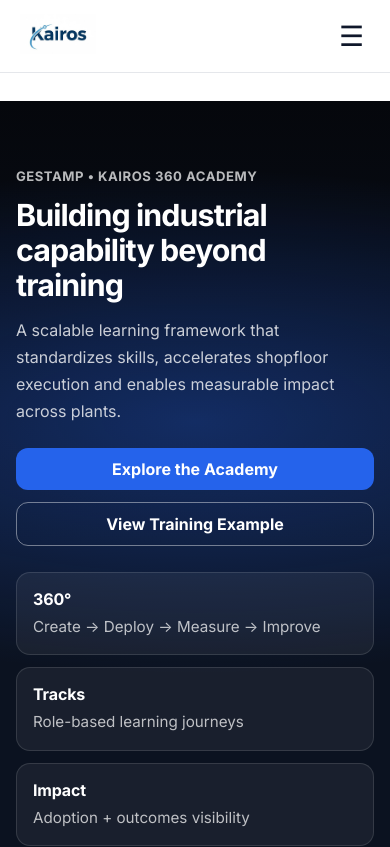
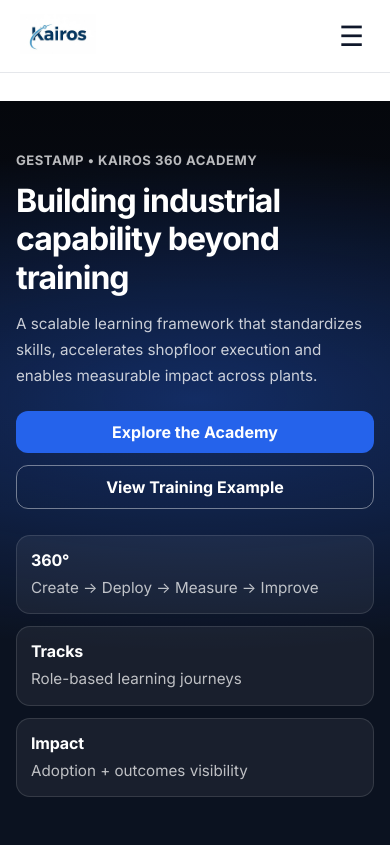
Before and after one commit to gabrielguimaraes94/kairos-angular, an Angular app: page / in a window 390 px wide. Shown: the top 847 px of the page. Built offline with nearby package versions, Linux system fonts and the light colour scheme.

Commit message:
Mobile fixes for AI Learning Path

```diff
--- a/src/app/pages/ai-learning-path/ai-learning-path.css
+++ b/src/app/pages/ai-learning-path/ai-learning-path.css
@@ -162,3 +162,60 @@
   font-weight: 800;
   line-height: 1.5;
 }
+
+/* ===========================
+   MOBILE FIXES (IMPORTANT)
+   =========================== */
+
+@media (max-width: 768px) {
+
+  .lp {
+    padding: 36px 16px 64px;
+  }
+
+  h1 {
+    font-size: 28px;
+  }
+
+  .actions {
+    flex-direction: column;
+  }
+
+  .btn {
+    width: 100%;
+  }
+
+  .level-head {
+    flex-direction: column;
+    align-items: flex-start;
+    gap: 6px;
+  }
+
+  .meta {
+    font-size: 0.85rem;
+  }
+
+  .cards {
+    grid-template-columns: 1fr;
+  }
+
+  .card {
+    padding: 16px;
+  }
+
+  .card-title {
+    font-size: 1.05rem;
+  }
+
+  ul {
+    font-size: 0.95rem;
+  }
+
+  .chip {
+    font-size: 0.78rem;
+  }
+
+  .outcome {
+    font-size: 0.95rem;
+  }
+}
--- a/src/app/pages/home/home.css
+++ b/src/app/pages/home/home.css
@@ -678,67 +678,81 @@
    MOBILE FIXES — SAFE OVERRIDES
    ====================================================== */
 
-
-/* 📱 Mobile (default phones) */
 @media (max-width: 768px) {
 
+  /* HERO */
+  .hero,
   .hero-gestamp {
-    padding: 64px 16px 56px;
+    padding: 48px 16px !important;
+    text-align: left;
   }
 
-  .hero-content {
-    max-width: 100%;
+  .hero h1,
+  .hero-gestamp h1 {
+    font-size: 32px !important;
+    line-height: 1.2;
   }
 
-  .hero-gestamp h1 {
-    font-size: 2.2rem;
-    line-height: 1.15;
+  .hero-subtitle,
+  .hero .subtitle {
+    font-size: 0.95rem;
   }
 
-  .hero-subtitle {
-    font-size: 1rem;
-  }
-
+  /* HERO ACTIONS */
   .hero-actions {
     flex-direction: column;
     gap: 12px;
   }
 
+  .hero-actions button,
   .hero-actions .btn {
     width: 100%;
-    justify-content: center;
   }
 
+  /* HERO CARDS */
   .hero-metrics {
-    grid-template-columns: 1fr;
+    grid-template-columns: 1fr !important;
   }
 
-  .metric {
-    padding: 16px;
+  /* CYCLE */
+  .cycle-grid {
+    grid-template-columns: 1fr !important;
   }
 
-  .why-grid,
-  .tracks-grid,
-  .kpis-grid {
-    grid-template-columns: 1fr;
+  /* TRACKS */
+  .tracks-grid {
+    grid-template-columns: 1fr !important;
   }
 
-  .method-steps {
-    grid-template-columns: 1fr;
+  .track-card {
+    margin-top: 16px;
   }
 
-  .cta-container {
-    padding: 32px 20px;
+  /* KPIS */
+  .kpis-grid {
+    grid-template-columns: 1fr !important;
   }
 
-  .cta h2 {
-    font-size: 1.6rem;
+  /* WHY */
+  .why-grid {
+    grid-template-columns: 1fr !important;
+  }
+
+  /* METHOD */
+  .method-steps {
+    grid-template-columns: 1fr !important;
+  }
+
+  /* CTA */
+  .cta {
+    padding: 48px 16px;
+  }
+
+  .cta-actions {
+    flex-direction: column;
+  }
+
+  .cta-btn {
+    width: 100%;
   }
 }
-
-/* 📱 Small phones */
-@media (max-width: 420px) {
-  .hero-gestamp h1 {
-    font-size: 1.9rem;
-  }
-}
```
